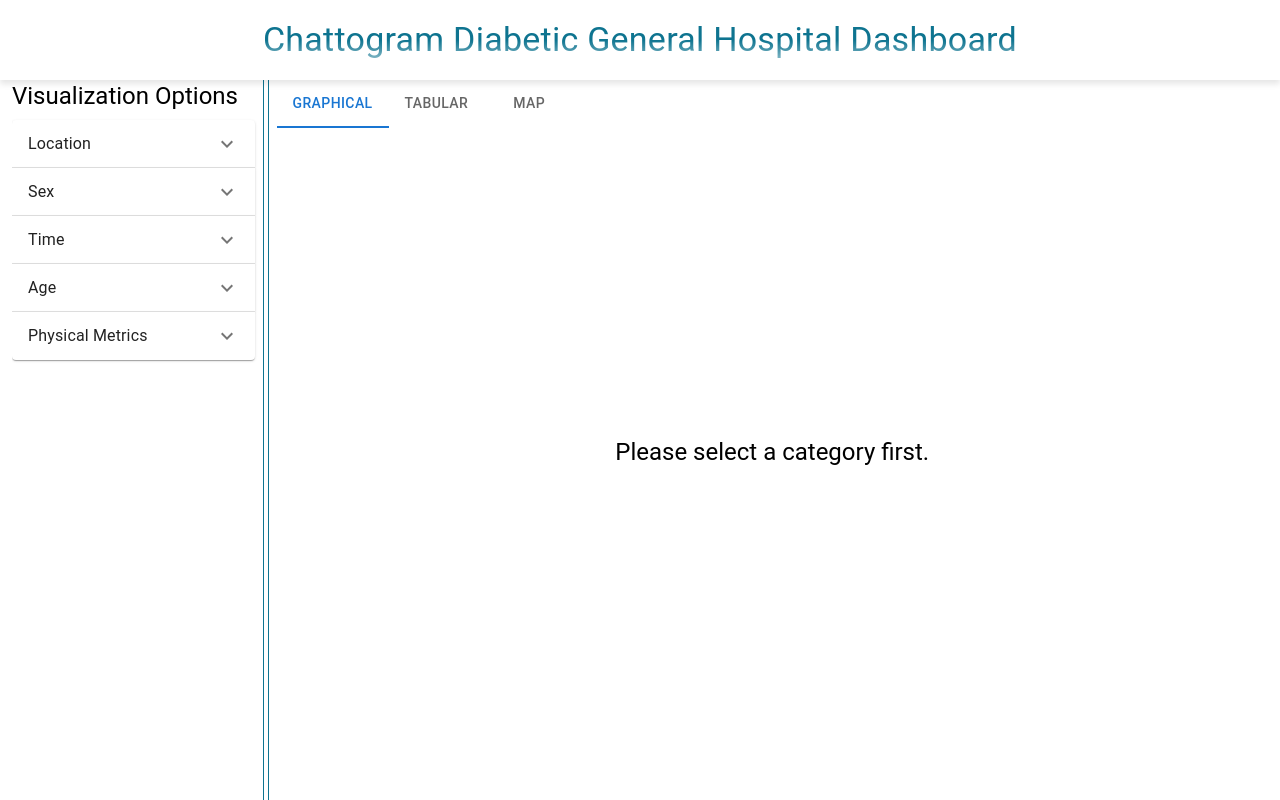
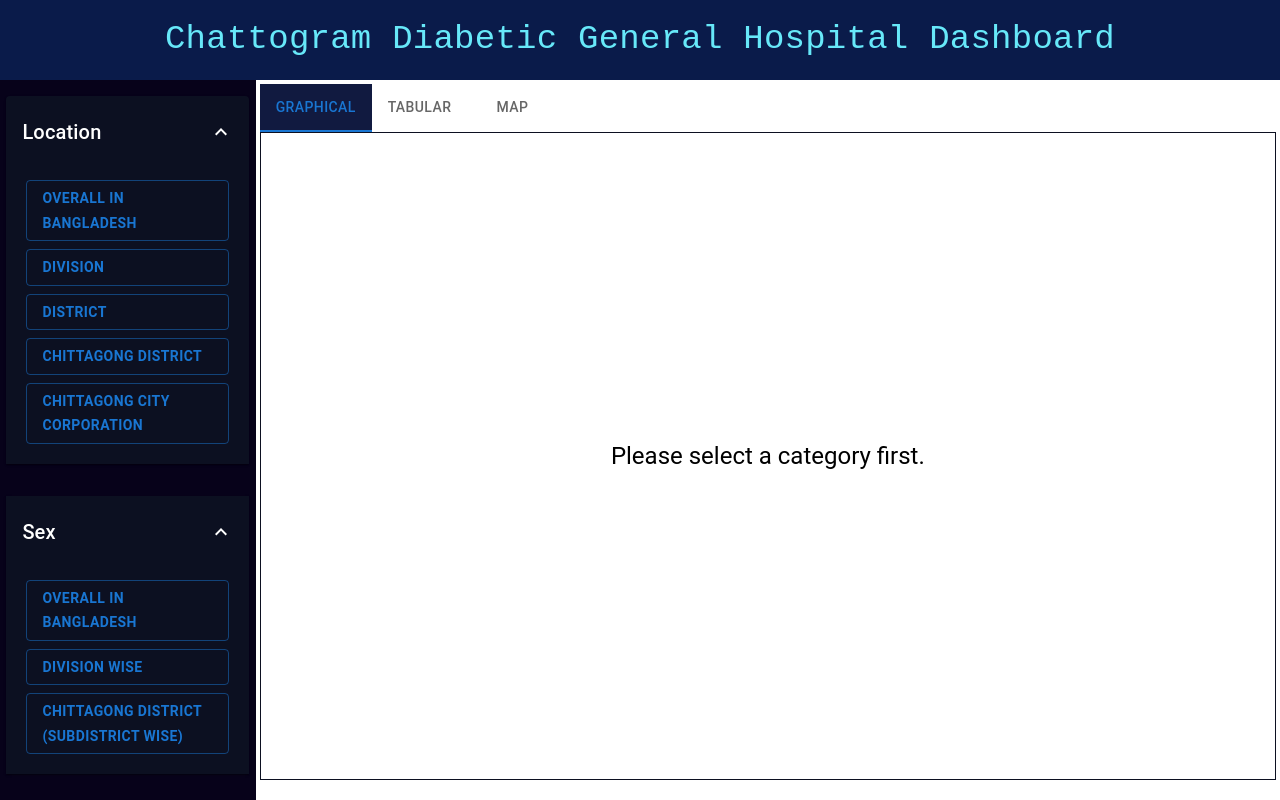
Before and after one commit to Brainless-Loco/cdgh, a React (Create React App) app: page / in a window 1280 px wide. Built offline with nearby package versions, Linux system fonts and the light colour scheme.

Commit message:
UI Updated

```diff
--- a/src/App.css
+++ b/src/App.css
@@ -6,6 +6,15 @@
   height: 40vmin;
   pointer-events: none;
 }
+
+/* Scrollbar with less height and floating */
+
+::-webkit-scrollbar {
+  width: 6px;
+  background-color: #282c3463;
+  display: none;
+}
+
 
 @media (prefers-reduced-motion: no-preference) {
   .App-logo {
--- a/src/components/Home/Home.js
+++ b/src/components/Home/Home.js
@@ -1,19 +1,14 @@
 import React, { useEffect, useState } from 'react'
 import { Helmet } from 'react-helmet'
-import Accordion from '@mui/material/Accordion';
-import AccordionDetails from '@mui/material/AccordionDetails';
-import AccordionSummary from '@mui/material/AccordionSummary';
-import RadioGroup from '@mui/material/RadioGroup';
-import FormControl from '@mui/material/FormControl';
 import Box from '@mui/material/Box';
 import Typography from '@mui/material/Typography';
-import ExpandMoreIcon from '@mui/icons-material/ExpandMore';
 import Tabs from '@mui/material/Tabs';
 import Tab from '@mui/material/Tab';
 import GraphicalContent from './GraphicalContent';
 import TabularContent from './TabularContent';
 import MapContent from './MapContent';
 import Button from '@mui/material/Button';
+import CustomAccordion from './VisualizingOptions/CustomAccordion';
 
 
 export default function Home() {
@@ -102,7 +97,7 @@
           minWidth: '200px',
           display: 'block',
           textAlign: 'left',
-          fontWeight:'bold'
+          fontWeight: 'bold'
         }}
       >
         {level.label}
@@ -125,62 +120,38 @@
       </Helmet>
       <Box
         className="h-[10vh] flex justify-center items-center"
-            sx={{
-              position: 'relative',
-              backgroundColor: 'white', // Optional: Background color
-              boxShadow: '0px 4px 6px rgba(0, 0, 0, 0.1)', // Optional: Subtle shadow
-              '::after': {
-                content: '""',
-                position: 'absolute',
-                bottom: 0,
-                left: 0,
-                right: 0,
-                height: '40px', // Adjust to control the fog effect height
-                background: 'linear-gradient(to bottom, rgba(255, 255, 255, 0), rgba(255, 255, 255, 1))',
-                pointerEvents: 'none', // Ensures it doesn’t block clicks
-              },
-            }}
-          >
-            <Typography variant="h4" className="text-cyan-700">
+        sx={{ backgroundColor: '#0a1b4a', }}>
+        <Typography variant="h4" className="text-cyan-300" sx={{ fontFamily: 'monospace' }}>
           Chattogram Diabetic General Hospital Dashboard
         </Typography>
       </Box>
 
-      <Box className="w-full flex h-[90vh] gap-1 px-3">
+      <Box className="w-full flex h-[90vh] justify-between">
 
-        <Box className="w-1/4 border-r-cyan-700 pr-2 border-r h-[90vh] overflow-y-auto">
-            <Typography variant="h5" gutterBottom>
-            Visualization Options
-          </Typography>
+        <Box sx={{ bgcolor: '#07021a' }} className="flex  flex-col items-center flex-nowrap w-1/4 pt-4 pb-4 h-[90vh] overflow-y-auto">
+          {/* <Typography variant="h4" gutterBottom>
+            Visualize
+          </Typography> */}
           {options.map((option) => (
-            <Accordion key={option.category}>
-              <AccordionSummary expandIcon={<ExpandMoreIcon />}>
-                <Typography>{option.category}</Typography>
-              </AccordionSummary>
-              <AccordionDetails>
-                <FormControl>
-                  <RadioGroup
-                    name={option.category}
-                    onChange={(e) => handleSelectionChange(e.target.value)}
-                  >
-                    {renderOptions(option.levels)}
-                  </RadioGroup>
-                </FormControl>
-              </AccordionDetails>
-            </Accordion>
+            <CustomAccordion option={option} handleSelectionChange={handleSelectionChange} renderOptions={renderOptions} />
           ))}
         </Box>
 
-            <Box className="border-l-cyan-700 pl-2 border-l h-[90vh] w-full overflow-y-auto">
-              <Tabs value={selectedTab} onChange={handleTabChange} aria-label="Main Tabs">
-                  <Tab label="Graphical" />
-                  <Tab label="Tabular" />
-                  <Tab label="Map" />
+        <Box className="px-1 h-[90vh] w-full overflow-y-auto">
+          <Tabs className='pt-1' value={selectedTab} onChange={handleTabChange} aria-label="Main Tabs">
+            {
+              ["Graphical", "Tabular", "Map"].map((tab, id) => {
+                return <Tab sx={{
+                  backgroundColor: id === selectedTab ? "#111a40" : 'white',
+                }}
+                  key={id} label={tab} />
+              })
+            }
           </Tabs>
-              <Box className="h-[90%] w-full">
-                  {selectedTab === 0 && <GraphicalContent setTableRows={setTableRows} setTableCols={setTableCols} selectedValue={selectedValue}/>}
-                  {selectedTab === 1 && <TabularContent tableRows={tableRows} tableCols={tableCols}/>}
-                  {selectedTab === 2 && <MapContent selectedValue={selectedValue}/>}
+          <Box className="h-[90%] w-full border" sx={{ borderColor: '#0c1021' }}>
+            {selectedTab === 0 && <GraphicalContent setTableRows={setTableRows} setTableCols={setTableCols} selectedValue={selectedValue} />}
+            {selectedTab === 1 && <TabularContent tableRows={tableRows} tableCols={tableCols} />}
+            {selectedTab === 2 && <MapContent selectedValue={selectedValue} />}
           </Box>
         </Box>
       </Box>
--- /dev/null
+++ b/src/components/Home/VisualizingOptions/AnOption.js
@@ -0,0 +1,10 @@
+import { Box, Typography } from '@mui/material';
+import React from 'react';
+
+export default function AnOption (){
+  return (
+    <Box sx={{}}>
+        <Typography variant="h4">An Option</Typography>
+    </Box>
+  );
+};
--- /dev/null
+++ b/src/components/Home/VisualizingOptions/CustomAccordion.js
@@ -0,0 +1,30 @@
+import { Accordion, AccordionSummary, AccordionDetails, FormControl, RadioGroup, Typography } from "@mui/material";
+import ExpandMoreIcon from "@mui/icons-material/ExpandMore";
+
+const CustomAccordion = ({ option, handleSelectionChange, renderOptions }) => {
+    return (
+        <Accordion
+            key={option.category}
+            defaultExpanded={true} // Accordion starts expanded
+            className="my-3 rounded-lg shadow-md w-[95%]"
+            sx={{backgroundColor:'#0c1021',marginX:'auto'}}
+        >
+            <AccordionSummary expandIcon={<ExpandMoreIcon sx={{color:'white'}}/>}>
+                {option.icon && <option.icon className="mr-2 text-white" />}
+                <Typography variant="h6" className="font-semibold text-white">{option.category}</Typography>
+            </AccordionSummary>
+            <AccordionDetails className="h-auto">
+                <FormControl>
+                    <RadioGroup
+                        name={option.category}
+                        onChange={(e) => handleSelectionChange(e.target.value)}
+                    >
+                        {renderOptions(option.levels)}
+                    </RadioGroup>
+                </FormControl>
+            </AccordionDetails>
+        </Accordion>
+    );
+};
+
+export default CustomAccordion;
```
Lines whose indentation alone changed are shown as unchanged.
